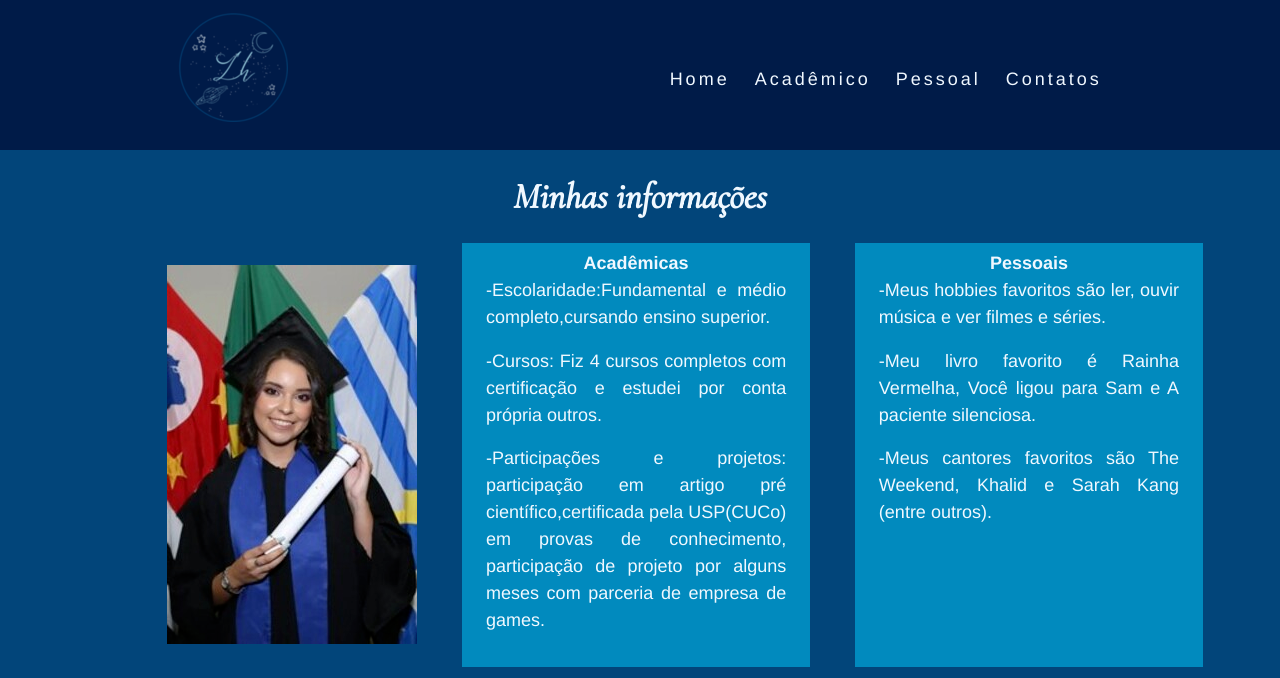
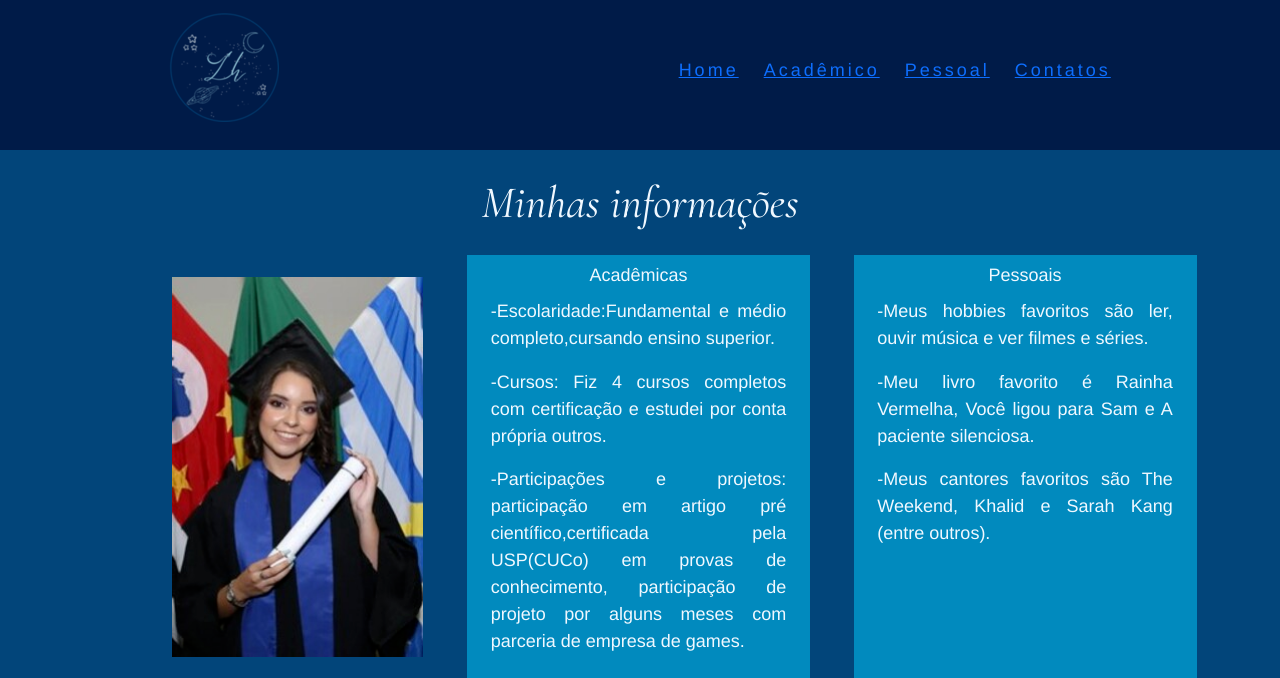
Before and after one commit to leticiacarvalho04/Portfolio_DD, a Flask app: page / in a window 1280 px wide. Shown: the top 678 px of the page. Run offline with Flask 3, Linux system fonts and the light colour scheme; some libraries are stand-ins or nearby versions.

Commit message:
adicionando o bootstrap

```diff
--- a/src/api/static/css/style.css
+++ b/src/api/static/css/style.css
@@ -52,6 +52,25 @@ nav .logo{
     margin-left: 25px;
     margin-top: 8%;
 }
+
+.nav-list li {
+    position: relative;
+  }
+
+  .nav-list li::after {
+    content: '';
+    position: absolute;
+    left: 0;
+    bottom: 0;
+    width: 0;
+    height: 2px;
+    background-color: #ccc;
+    transition: width 0.3s;
+  }
+
+  .nav-list li:hover::after {
+    width: 100%;
+  }
 
 .mobile-menu {
     display: none;
--- a/src/api/templates/base.htm
+++ b/src/api/templates/base.htm
@@ -11,6 +11,10 @@
     <link rel="stylesheet" href="../static/css/pessoal.css">
     <link rel="stylesheet" href="../static/css/contatos.css">
     <link rel="stylesheet" href="../static/js/navbar.js">
+    <link rel="stylesheet" href="node_modules/bootstrap/dist/css/bootstrap.min.css">
+    <script src="/Users/USER/node_modules/bootstrap/dist/js/bootstrap.min.js"></script>
+    <link href="/Users/USER/node_modules/bootstrap-icons/font/bootstrap-icons.css" rel="stylesheet">
+
     <link rel="icon"
       type="image/png"
       href="../static/img/logo2.png" />
```
